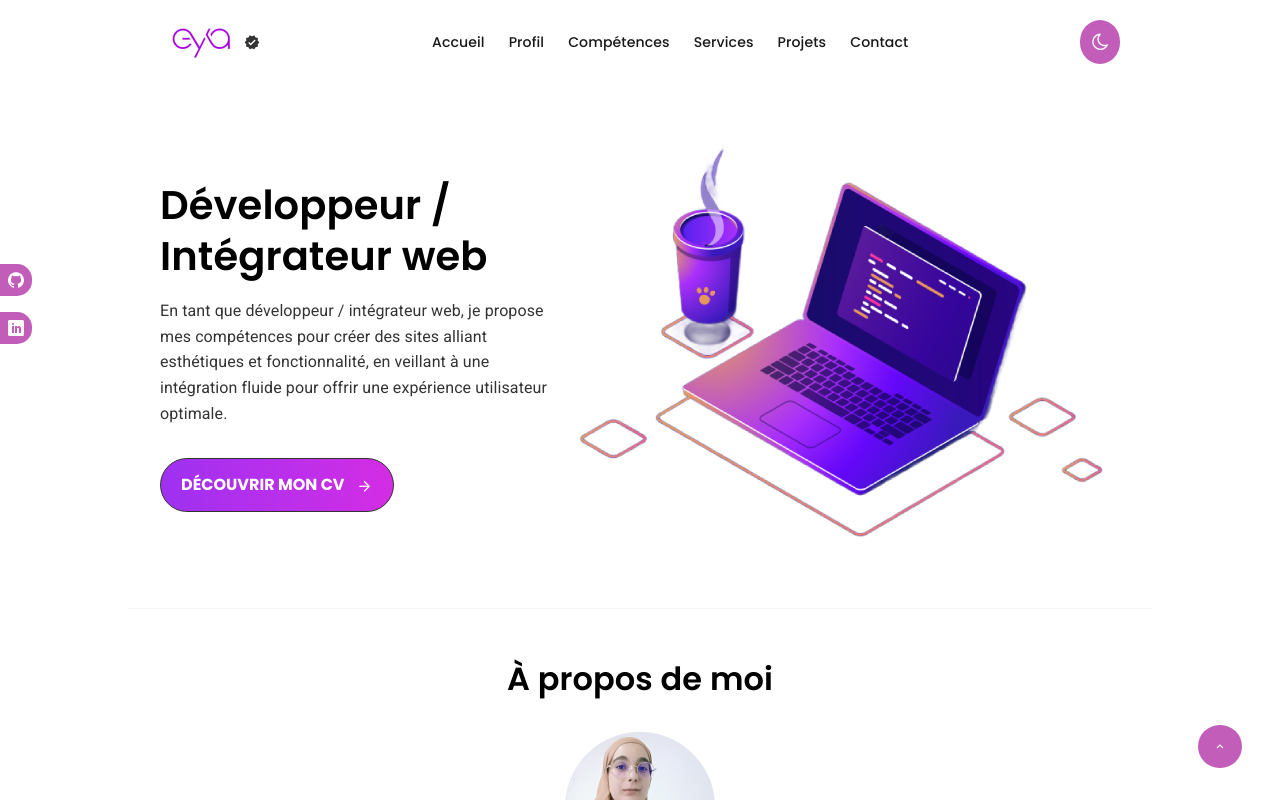
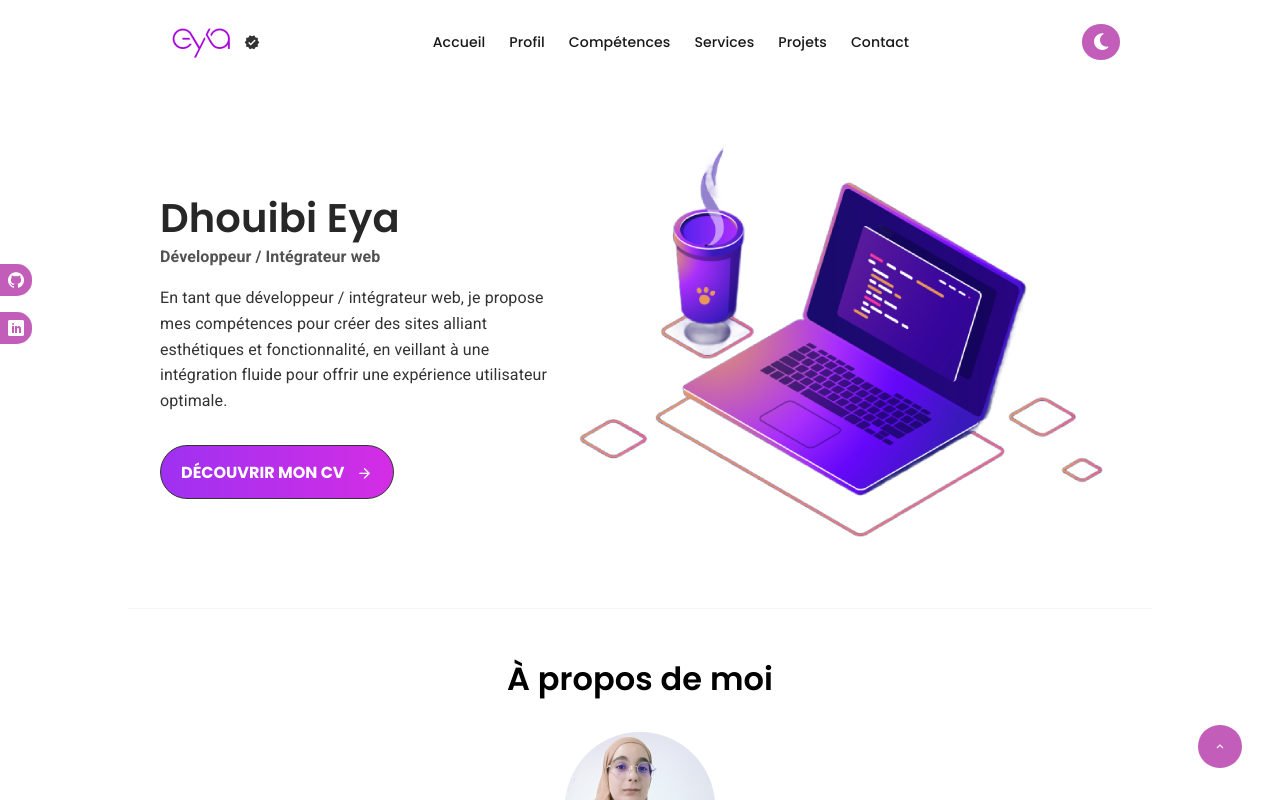
Before and after one commit to Eya-Dhouibi/portfolio-, a React (Vite) app: page / in a window 1280 px wide. Shown: the top 800 px of the page. Built offline with nearby package versions, Linux system fonts and the light colour scheme.

Commit message:
commit-16

```diff
--- a/package.json
+++ b/package.json
@@ -14,6 +14,7 @@
     "@fortawesome/fontawesome-svg-core": "^6.7.2",
     "@fortawesome/free-solid-svg-icons": "^6.7.2",
     "@fortawesome/react-fontawesome": "^0.2.2",
+    "framer-motion": "^12.4.4",
     "react": "^18.2.0",
     "react-dom": "^18.2.0",
     "react-slick": "^0.30.3",
--- a/public/style.css
+++ b/public/style.css
@@ -37,9 +37,9 @@
 .icon-verified:before {
   content: "\e905";
 }
-.icon-close:before {
+/* .icon-close:before {
   content: "\f00d";
-}
+} */
 .icon-remove:before {
   content: "\f00d";
 }
@@ -62,9 +62,9 @@
 .icon-moon-o:before {
   content: "\f186";
 }
-.icon-menu:before {
+/* .icon-menu:before {
   content: "\e901";
-}
+} */
 .icon-sun:before {
   content: "\e9d4";
 }
--- a/src/components/Hero.jsx
+++ b/src/components/Hero.jsx
@@ -4,9 +4,10 @@ const Hero = () => {
           <div  className="container">
           <div  className="hero-content">
       <div className="left-section">
-        <h1 className="title">
-        Développeur / Intégrateur web
-        </h1>
+        <div className="title">
+          <h1>Dhouibi Eya</h1>
+          <span>Développeur / Intégrateur web</span>
+        </div>
         <p className="sub-title">
         En tant que développeur /  intégrateur  web, je propose mes compétences pour créer des sites
         alliant esthétiques et fonctionnalité, en veillant à une intégration fluide pour offrir
--- a/src/components/inc/Header.jsx
+++ b/src/components/inc/Header.jsx
@@ -1,4 +1,7 @@
 import { useState, useEffect } from "react";
+import MobileMenu from "./MobileMenu";
+import { FontAwesomeIcon } from "@fortawesome/react-fontawesome";
+import { faBars, faMoon } from "@fortawesome/free-solid-svg-icons";
 
 const Header = () => {
   const [showModal, setShowModal] = useState(false);
@@ -7,12 +10,10 @@ const Header = () => {
     localStorage.getItem("theme") === "dark"
   );
 
-  // Fonction pour écouter le défilement
   const handleScroll = () => {
     setIsSticky(window.scrollY > 50);
   };
 
-  // Fonction pour basculer le thème clair/sombre
   const toggleTheme = () => {
     const newTheme = isDarkMode ? "light" : "dark";
     setIsDarkMode(!isDarkMode);
@@ -20,36 +21,30 @@ const Header = () => {
     localStorage.setItem("theme", newTheme);
   };
 
-  // Appliquer le dernier thème utilisé au chargement
   useEffect(() => {
     const savedTheme = localStorage.getItem("theme") || "light";
     document.documentElement.setAttribute("data-theme", savedTheme);
     setIsDarkMode(savedTheme === "dark");
 
     window.addEventListener("scroll", handleScroll);
-    return () => {
-      window.removeEventListener("scroll", handleScroll);
-    };
+    return () => window.removeEventListener("scroll", handleScroll);
   }, []);
 
   return (
     <header id="header" className={isSticky ? "sticky" : ""}>
       <div className="container">
-        <div className="header_content">
-          {/* Bouton pour ouvrir le modal */}
-          <button onClick={() => setShowModal(true)} className="menu icon-menu flex">
-            {/* Icône du menu */}
+        <div className="header_content flex justify-between items-center">
+          <button onClick={() => setShowModal(true)} className="menu icon-menu">
+            <FontAwesomeIcon icon={faBars} />
           </button>
 
-          {/* Section de l'avatar */}
           <div className="parent-avatar flex">
             <img src="/img/logo.png" className="avatar" alt="Logo" />
             <div className="icon-verified"></div>
           </div>
 
-          {/* Navigation principale */}
-          <nav>
-            <ul className="flex">
+          <nav className="hidden md:flex">
+            <ul className="flex space-x-4">
               <li className="navbar_item"><a className="navbar_link" href="/#about-me">Accueil</a></li>
               <li className="navbar_item"><a className="navbar_link" href="/#about">Profil</a></li>
               <li className="navbar_item"><a className="navbar_link" href="/#skills">Compétences</a></li>
@@ -59,31 +54,14 @@ const Header = () => {
             </ul>
           </nav>
 
-          {/* Bouton de mode (thème clair/sombre) */}
           <button className="mode flex" onClick={toggleTheme}>
-            <span className={`icon-moon-o ${isDarkMode ? "active" : ""}`}></span>
+            <FontAwesomeIcon icon={faMoon} className={isDarkMode ? "text-yellow-500" : "text-gray-500"} />
           </button>
-
-          {/* Modal de navigation mobile */}
-          {showModal && (
-            <div className="fixed">
-              <ul className="modal">
-                <li>
-                  <button className="icon-close" onClick={() => setShowModal(false)}>
-                    {/* Icône pour fermer le modal */}
-                  </button>
-                </li>
-                <li className="navbar_item"><a className="navbar_link" href="/#about-me">Accueil</a></li>
-                <li className="navbar_item"><a className="navbar_link" href="/#about">Profil</a></li>
-                <li className="navbar_item"><a className="navbar_link" href="/#skills">Compétences</a></li>
-                <li className="navbar_item"><a className="navbar_link" href="/#services">Services</a></li>
-                <li className="navbar_item"><a className="navbar_link" href="/#project">Projets</a></li>
-                <li className="navbar_item"><a className="navbar_link" href="/#contact">Contact</a></li>
-              </ul>
-            </div>
-          )}
         </div>
       </div>
+
+      {/* Mobile Menu */}
+      {showModal && <MobileMenu showModal={showModal} setShowModal={setShowModal} />}
     </header>
   );
 };
--- /dev/null
+++ b/src/components/inc/MobileMenu.tsx
@@ -0,0 +1,32 @@
+import { motion } from "framer-motion";
+
+interface MobileMenuProps {
+  showModal: boolean;
+  setShowModal: (value: boolean) => void;
+}
+
+const MobileMenu: React.FC<MobileMenuProps> = ({ showModal, setShowModal }) => {
+  return (
+    <motion.div
+      initial={{ x: "100%" }}
+      animate={{ x: showModal ? "0%" : "100%" }}
+      exit={{ x: "100%" }}
+      transition={{ duration: 0.3, ease: "easeInOut" }}
+      className="fixed top-0 right-0 w-64 h-full bg-white shadow-lg z-50 p-4"
+    >
+      <button className="icon-close" onClick={() => setShowModal(false)}>
+        ✖
+      </button>
+      <ul className="modal mt-4">
+        <li className="navbar_item"><a className="navbar_link" href="/#about-me">Accueil</a></li>
+        <li className="navbar_item"><a className="navbar_link" href="/#about">Profil</a></li>
+        <li className="navbar_item"><a className="navbar_link" href="/#skills">Compétences</a></li>
+        <li className="navbar_item"><a className="navbar_link" href="/#services">Services</a></li>
+        <li className="navbar_item"><a className="navbar_link" href="/#project">Projets</a></li>
+        <li className="navbar_item"><a className="navbar_link" href="/#contact">Contact</a></li>
+      </ul>
+    </motion.div>
+  );
+};
+
+export default MobileMenu;
--- a/src/scss/components/header.scss
+++ b/src/scss/components/header.scss
@@ -63,12 +63,13 @@
       2. Button & icon
   =========================== */
   header .icon-menu,
-  header button.mode {
+  header button.mode,
+  header .icon-close {
     position: relative;
     background-color: #c25eba;
     color:$white;
     border: none;
-    padding: 12px;
+    padding:8px 12px;
     border-radius: 50%;
     cursor: pointer;
     transition: background 0.3s;
@@ -81,9 +82,10 @@
   }
 
   header .icon-close {
-    font-size: 1.5rem;
-    color: var(--subtitle);
-    transition: 0.3s;
+    position: relative;
+    top: 16px;
+    left: 16px;
+    z-index: 20;
   }
 
   header .icon-close:hover {
@@ -100,57 +102,28 @@
     inset: 0;
     z-index: 11;
     background-color: rgba(40, 40, 48, 0.91);
-
-    /* filter: blur(8px); */
     backdrop-filter: blur(4px);
   }
 
-  @keyframes mymove {
-    0% {
-      scale: 0;
+   header .fixed ul.modal {
+    position: relative;
+    width: 80%;
+    height: 100%;
+    padding: 4rem 2rem 1rem 2rem;
+    top: -43px;
+    background-color: var(--bg-header);
+    color: var(--text-color);
+
+     li {
+      border-bottom: 1px solid var(--text-color);
+      padding-bottom: 0.77rem;
+      padding-top: 0.5rem;
     }
 
-    60% {
-      scale: 1.2;
+    li:last-child {
+      border: none;
     }
-
-    100% {
-      scale: 1;
-    }
-  }
-
-  header .fixed ul.modal {
-    animation: mymove 0.77s 1;
-    width: 75%;
-    margin-left: auto;
-    margin-right: auto;
-    margin-top: 2rem;
-    border-radius: 1rem;
-    padding: 1rem 2rem;
-    background-color: var(--secondary);
-  }
-
-  header .fixed ul.modal li {
-    border-bottom: 1px solid var(--secondary);
-    padding-bottom: 0.77rem;
-    padding-top: 0.5rem;
-  }
-
-  header .fixed ul.modal li:first-child {
-    text-align: right;
-    border: none;
-    padding-bottom: 0;
-    padding-top: 0.2rem;
-    margin-bottom: -1rem;
-  }
-
-  header .fixed ul.modal li:last-child {
-    border: none;
-  }
-
-  header .fixed ul.modal li a {
-    font-size: 1rem;
-  }
+   }
 
   @media screen and (max-width:768px) {
     header nav {
--- a/src/scss/components/hero.scss
+++ b/src/scss/components/hero.scss
@@ -27,18 +27,65 @@
     box-shadow: 2px 2px 40px rgba(203, 200, 200, 0.586) inset;
   }
 
-  section.hero p.sub-title {
+  @keyframes reveal {
+    0% {opacity:0;}
+    100% {opacity:1;}
+}
+
+  @keyframes slidein {
+    0% { margin-left:-800px; }
+    20% { margin-left:-800px; }
+    35% { margin-left:0px; }
+    100% { margin-left:0px; }
+}
+
+@keyframes showup {
+  0% {opacity:0;}
+  20% {opacity:1;}
+  80% {opacity:1;}
+  100% {opacity:0;}
+}
+
+.hero-content .title{
+animation: reveal 4s infinite;
+}
+
+.hero-content .title h1{
+  animation: showup 4s infinite;
+  margin-bottom: 0;
+}
+
+.hero-content .title span{
+  margin-left:-355px;
+  animation: slidein 4s infinite;
+  font-weight: 700;
+}
+
+section.hero p.sub-title {
     margin-bottom: 32px;
+    margin-top: 16px;
   }
 
-  section.hero .all-icons {
+  .hero-content button
+  {
+    position: relative;
+    padding: 0.8375rem 3rem 0.8375rem 1.25rem;
+}
+
+.hero-content button span{
+  position: absolute;
+  right: 20px;
+  top: 37%;
+}
+
+section.hero .all-icons {
     position: fixed;
     left: 0;
     top: 33%;
     font-size: 1.4rem;
   }
 
-  section.hero .all-icons .icon{
+section.hero .all-icons .icon{
     background-color: #c25eba;
     padding: .5rem;
     border-radius: 0 15px 15px 0;
@@ -53,15 +100,3 @@
     transition: 0.3s;
     cursor: pointer;
   }
-
-  .hero-content button
-  {
-    position: relative;
-    padding: 0.8375rem 3rem 0.8375rem 1.25rem;
-}
-
-.hero-content button span{
-  position: absolute;
-  right: 20px;
-  top: 37%;
-}
```
Also changed, not shown: 1 other file (tests, documents, lock files or other folders).
